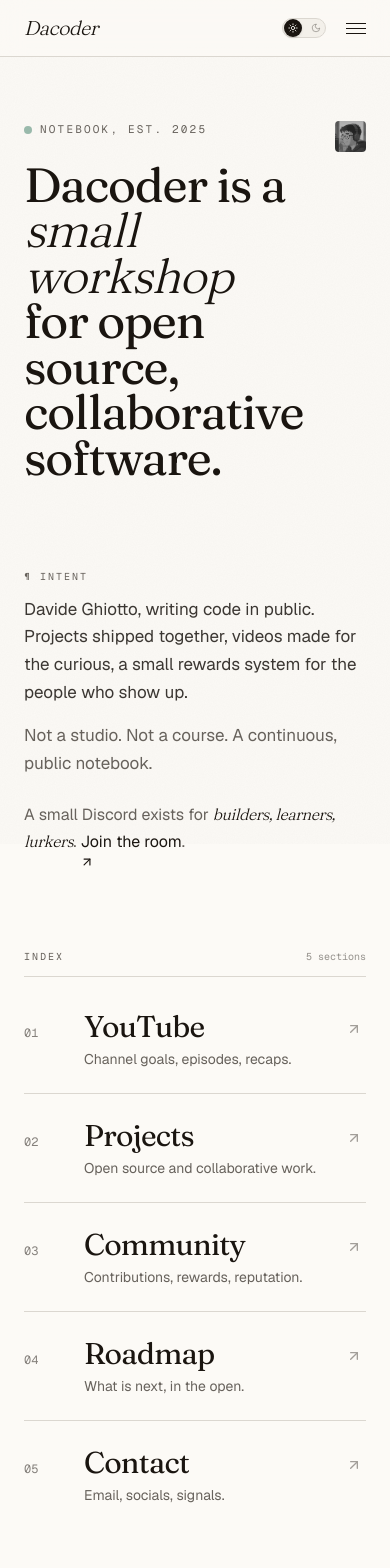
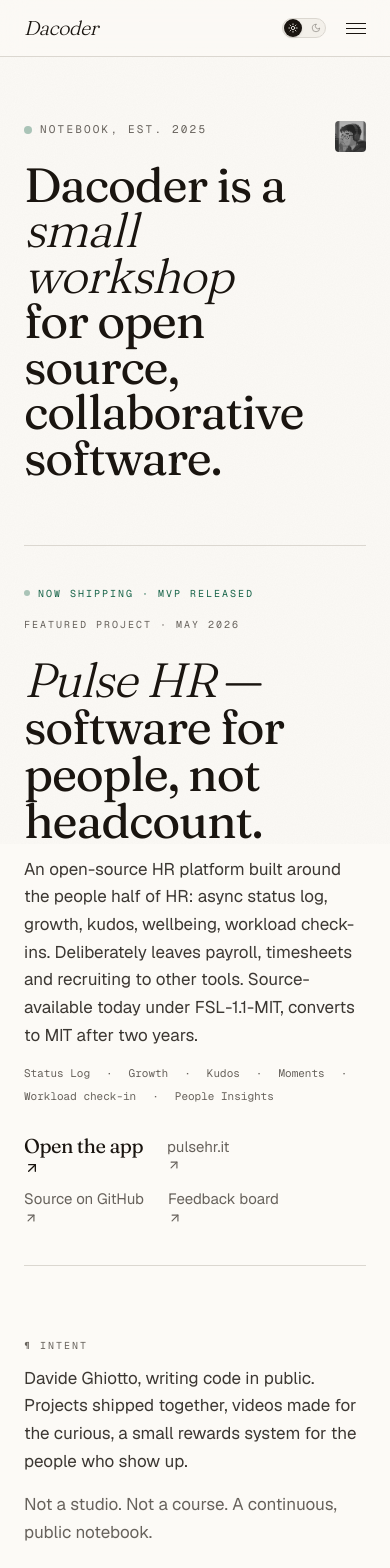
Before and after one commit to davide97g/dacoderit, a Next.js app: page / in a window 390 px wide. Shown: the top 1568 px of the page. Built offline with nearby package versions, Linux system fonts and the light colour scheme.

Commit message:
✨ add Pulse HR project details and update metadata across the application; enhance descriptions and links for better visibility

```diff
--- a/app/layout.tsx
+++ b/app/layout.tsx
@@ -44,6 +44,10 @@
   keywords: [
     "Dacoder",
     "Davide Ghiotto",
+    "Pulse HR",
+    "pulsehr.it",
+    "open source HR",
+    "people-first HR",
     "open source",
     "open-source projects",
     "developer community",
@@ -54,6 +58,7 @@
     "TypeScript",
     "React",
     "Next.js",
+    "Bun",
     "YouTube developer channel",
   ],
   category: "technology",
--- a/app/page.tsx
+++ b/app/page.tsx
@@ -5,15 +5,16 @@
 import Link from "next/link";
 
 export const metadata: Metadata = {
-  title: "Dacoder · a small workshop for open-source software",
+  title:
+    "Dacoder · a small workshop for open-source software",
   description:
-    "Davide Ghiotto's notebook of open-source projects, YouTube episodes, and community work. Building software in public, one collaboration at a time.",
+    "Davide Ghiotto's notebook of open-source projects, YouTube episodes, and community work. Currently shipping Pulse HR, an open-source people-first HR platform.",
   alternates: { canonical: "/" },
   openGraph: {
     url: "/",
     title: "Dacoder · a small workshop for open-source software",
     description:
-      "Open source, collaborative, community-driven. Projects, videos, and a Discord room for builders.",
+      "Open source, collaborative, community-driven. Pulse HR MVP just released. Projects, videos, and a Discord room for builders.",
   },
 };
 
@@ -54,7 +55,7 @@
   return (
     <div className="mx-auto w-full max-w-3xl px-6 pt-16 pb-24 md:pt-24">
       {/* Header. Asymmetric: type left, photo right. */}
-      <section className="grid grid-cols-[1fr_auto] gap-8 items-start mb-20">
+      <section className="grid grid-cols-[1fr_auto] gap-8 items-start mb-16">
         <div className="reveal" style={{ ["--d" as string]: "60ms" }}>
           <p className="font-mono text-[11px] uppercase tracking-[0.2em] text-muted-foreground mb-6">
             <span className="inline-block w-2 h-2 rounded-full bg-accent mr-2 align-middle pulse-dot" />
@@ -68,7 +69,7 @@
         </div>
         <Image
           src="/profile-pic.png"
-          alt="Davide"
+          alt="Davide Ghiotto, creator of Dacoder"
           width={88}
           height={88}
           priority
@@ -77,10 +78,96 @@
         />
       </section>
 
+      {/* Featured project banner — Pulse HR */}
+      <section
+        aria-labelledby="featured-pulse-hr"
+        className="relative my-16 border-y border-rule py-10 reveal"
+        style={{ ["--d" as string]: "220ms" }}
+      >
+        <div className="flex items-baseline justify-between gap-4 mb-6 flex-wrap">
+          <p className="font-mono text-[10px] uppercase tracking-[0.2em] text-accent flex items-center gap-2">
+            <span className="inline-block w-1.5 h-1.5 rounded-full bg-accent pulse-dot" />
+            Now shipping · MVP released
+          </p>
+          <span className="font-mono text-[10px] uppercase tracking-[0.2em] text-muted-foreground">
+            Featured project · May 2026
+          </span>
+        </div>
+
+        <h2
+          id="featured-pulse-hr"
+          className="font-display text-5xl md:text-6xl tracking-tight leading-[0.98] mb-3"
+        >
+          <span className="display-italic">Pulse HR</span> — software for
+          people, not headcount.
+        </h2>
+
+        <p className="text-[17px] leading-relaxed text-foreground/85 max-w-[62ch] text-pretty mb-4">
+          An open-source HR platform built around the people half of HR:
+          async status log, growth, kudos, wellbeing, workload check-ins.
+          Deliberately leaves payroll, timesheets and recruiting to other
+          tools. Source-available today under FSL-1.1-MIT, converts to MIT
+          after two years.
+        </p>
+
+        <ul className="font-mono text-[11px] text-muted-foreground flex flex-wrap gap-x-4 gap-y-1.5 mb-7">
+          <li>Status Log</li>
+          <li>·</li>
+          <li>Growth</li>
+          <li>·</li>
+          <li>Kudos</li>
+          <li>·</li>
+          <li>Moments</li>
+          <li>·</li>
+          <li>Workload check-in</li>
+          <li>·</li>
+          <li>People Insights</li>
+        </ul>
+
+        <div className="flex flex-wrap items-center gap-x-6 gap-y-3 text-[15px]">
+          <a
+            href="https://app.pulsehr.it"
+            target="_blank"
+            rel="noopener noreferrer"
+            className="link-grow inline-flex items-baseline gap-1 font-display text-xl tracking-tight text-foreground"
+          >
+            Open the app
+            <ArrowUpRight className="h-4 w-4 self-center" aria-hidden />
+          </a>
+          <a
+            href="https://pulsehr.it"
+            target="_blank"
+            rel="noopener noreferrer"
+            className="link-grow inline-flex items-baseline gap-0.5 text-muted-foreground hover:text-foreground transition-colors"
+          >
+            pulsehr.it
+            <ArrowUpRight className="h-3.5 w-3.5 self-center" aria-hidden />
+          </a>
+          <a
+            href="https://github.com/davide97g/pulse-hr"
+            target="_blank"
+            rel="noopener noreferrer"
+            className="link-grow inline-flex items-baseline gap-0.5 text-muted-foreground hover:text-foreground transition-colors"
+          >
+            Source on GitHub
+            <ArrowUpRight className="h-3.5 w-3.5 self-center" aria-hidden />
+          </a>
+          <a
+            href="https://feedback.pulsehr.it"
+            target="_blank"
+            rel="noopener noreferrer"
+            className="link-grow inline-flex items-baseline gap-0.5 text-muted-foreground hover:text-foreground transition-colors"
+          >
+            Feedback board
+            <ArrowUpRight className="h-3.5 w-3.5 self-center" aria-hidden />
+          </a>
+        </div>
+      </section>
+
       {/* Manifesto */}
       <section
         className="grid grid-cols-1 md:grid-cols-[120px_1fr] gap-x-6 gap-y-3 mb-20 reveal"
-        style={{ ["--d" as string]: "260ms" }}
+        style={{ ["--d" as string]: "320ms" }}
       >
         <p className="font-mono text-[10px] uppercase tracking-[0.2em] text-muted-foreground pt-2">
           ¶ Intent
@@ -113,7 +200,7 @@
             <li
               key={e.href}
               className="reveal border-b border-rule last:border-b-0"
-              style={{ ["--d" as string]: `${360 + i * 70}ms` }}
+              style={{ ["--d" as string]: `${420 + i * 70}ms` }}
             >
               <Link
                 href={e.href}
--- a/app/projects/page.tsx
+++ b/app/projects/page.tsx
@@ -5,13 +5,13 @@
 export const metadata: Metadata = {
   title: "Projects",
   description:
-    "Open-source and collaborative projects by Davide Ghiotto: Pokèdle, Impact Hub (reputation ranking system), Chattonapp, and more. Source, live demos, and notes.",
+    "Open-source and collaborative projects by Davide Ghiotto. Featured: Pulse HR, an open-source people-first HR platform. Also Pokèdle, Impact Hub (reputation ranking), Chattonapp.",
   alternates: { canonical: "/projects" },
   openGraph: {
     url: "/projects",
     title: "Projects · Dacoder",
     description:
-      "Open-source and collaborative projects by Davide Ghiotto. Source, live demos, and notes.",
+      "Featured: Pulse HR — software for people, not headcount. Plus Pokèdle, Impact Hub, and Chattonapp.",
   },
 };
 
@@ -29,8 +29,34 @@
 
 const projects: Project[] = [
   {
+    title: "Pulse HR",
+    isNew: true,
+    year: "2026",
+    description:
+      "Software for people, not headcount. An open-source HR platform around the people half of HR: async status log, growth, kudos, wellbeing, workload check-ins. MVP released, feedback opens next week. Source-available under FSL-1.1-MIT.",
+    tags: [
+      "TypeScript",
+      "React 19",
+      "Bun",
+      "TanStack Router",
+      "Hono",
+      "Drizzle",
+      "Neon Postgres",
+      "Astro",
+      "PWA",
+    ],
+    type: "Open Source",
+    github: "https://github.com/davide97g/pulse-hr",
+    demo: "https://app.pulsehr.it",
+    otherLinks: [
+      { label: "pulsehr.it", link: "https://pulsehr.it" },
+      { label: "Roadmap", link: "https://pulsehr.it/roadmap" },
+      { label: "Changelog", link: "https://pulsehr.it/changelog" },
+      { label: "Feedback board", link: "https://feedback.pulsehr.it" },
+    ],
+  },
+  {
     title: "Pokèdle",
-    isNew: true,
     year: "2025",
     description:
       "A Wordle-inspired guessing game for Pokémon. Built for the curious afternoon.",
--- a/app/roadmap/page.tsx
+++ b/app/roadmap/page.tsx
@@ -50,6 +50,20 @@
       "Carve standalone libraries out of the workshop. Publish on GitHub, tag, document, ship.",
     status: "planned",
     timeline: "May 2025",
+  },
+  {
+    title: "Pulse HR · MVP release",
+    description:
+      "Open-source HR platform for the people half of HR: status log, growth, kudos, wellbeing, workload check-ins. App live at app.pulsehr.it, source on GitHub under FSL-1.1-MIT.",
+    status: "completed",
+    timeline: "May 2026",
+  },
+  {
+    title: "Pulse HR · collect first feedback",
+    description:
+      "Open the feedback board to real users. Wire up voting power, watch the first cohort use Status Log and Kudos, ship the obvious fixes weekly.",
+    status: "in-progress",
+    timeline: "Week of May 25, 2026",
   },
 ];
 
```
